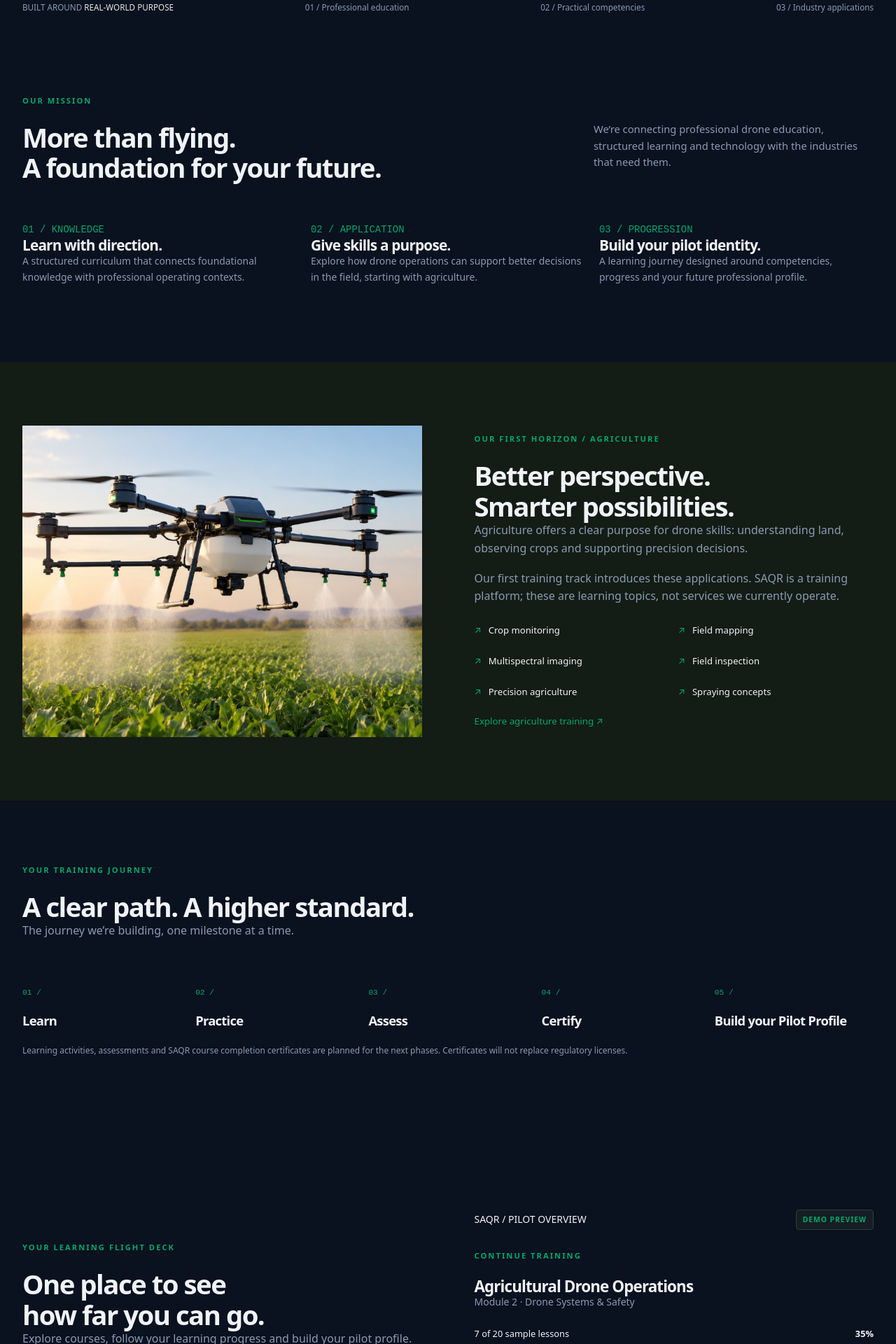
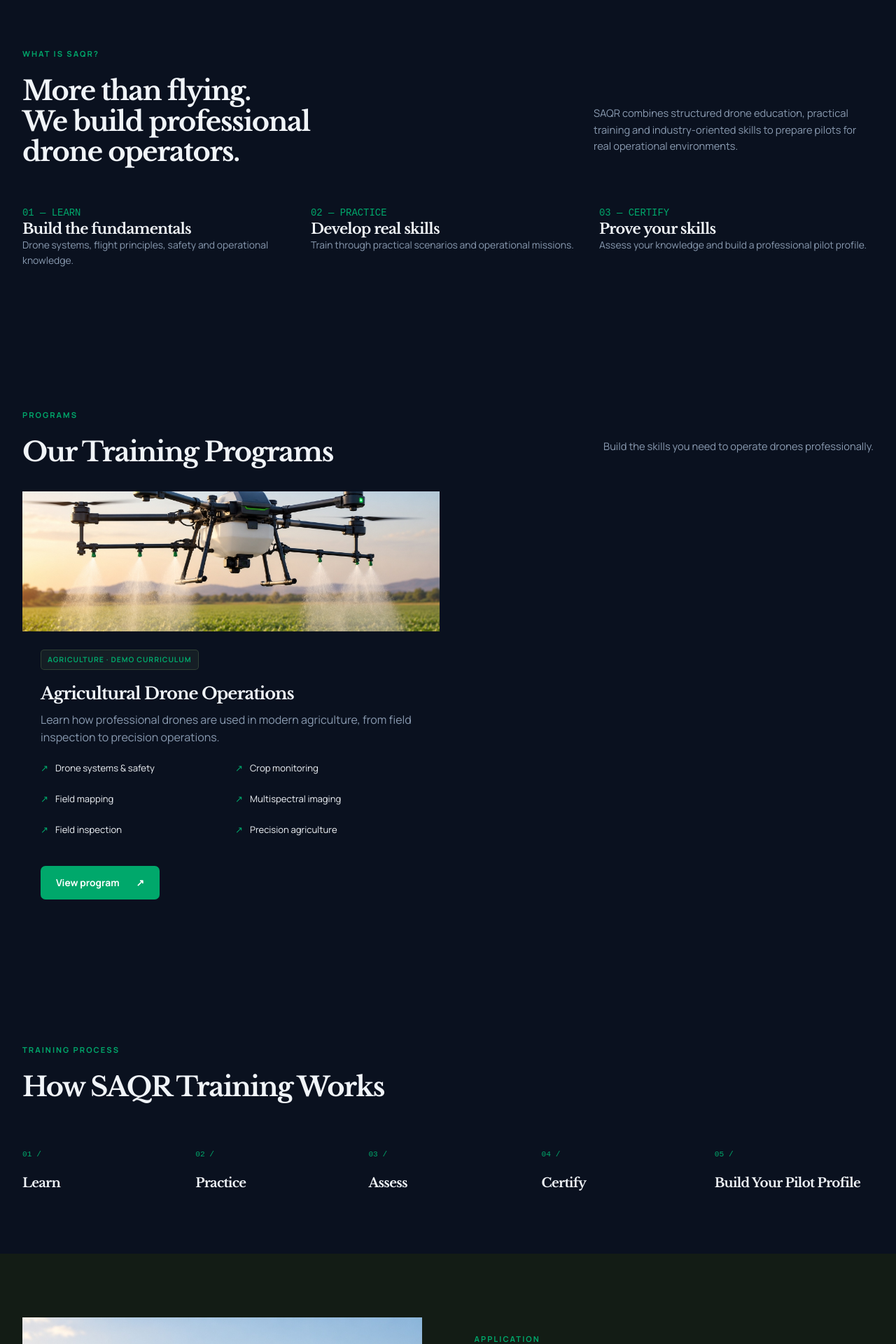
Before and after one commit to saqr-simulation/Saqr_website, a Next.js app in the folder apps/web/: page / in a window 1280 px wide. Shown: the part 820-2740 px from the top of the page at 70% size. Built offline with nearby package versions, Linux system fonts and the light colour scheme; no server answers.

Commit message:
feat: restructure homepage and add scroll reveal animations

```diff
--- a/apps/web/app/(public)/page.tsx
+++ b/apps/web/app/(public)/page.tsx
@@ -1,34 +1,19 @@
-import { Badge, Button, Card, FieldVisual, Progress } from '@saqr/ui';
+import { Badge, Button, Card, FieldVisual, Progress, Reveal } from '@saqr/ui';
 import { platformUrl } from '../../lib/config';
-const features = [
-  [
-    '01 / KNOWLEDGE',
-    'Learn with direction.',
-    'A structured curriculum that connects foundational knowledge with professional operating contexts.',
-  ],
-  [
-    '02 / APPLICATION',
-    'Give skills a purpose.',
-    'Explore how drone operations can support better decisions in the field, starting with agriculture.',
-  ],
-  [
-    '03 / PROGRESSION',
-    'Build your pilot identity.',
-    'A learning journey designed around competencies, progress and your future professional profile.',
-  ],
-];
+
 export default function Home() {
   return (
     <>
       <section className="hero container">
+        <Reveal>
           <div>
             <p className="eyebrow">THE NEXT GENERATION OF DRONE PILOTS</p>
             <h1>
-            Train for the future of <em>professional drone operations.</em>
+              Professional Drone Training,<br />
+              <em>Built for the Real World.</em>
             </h1>
             <p className="hero-description muted">
-            SAQR trains the next generation of professional drone pilots,
-            starting with agriculture.
+              SAQR trains professional drone pilots with practical skills for agriculture and real-world industrial applications.
             </p>
             <div className="hero-actions">
               <Button asChild>
@@ -37,70 +22,143 @@
                 </a>
               </Button>
               <Button asChild variant="secondary">
-              <a href="/about">
-                Discover SAQR <span aria-hidden="true">→</span>
+                <a href="/training">
+                  Explore Programs <span aria-hidden="true">→</span>
                 </a>
               </Button>
             </div>
             <p className="hero-footnote">
-            <span className="status-dot" /> AGRICULTURE FIRST. BUILT FOR WHAT’S
-            NEXT.
+              <span className="status-dot" /> Learn. Practice. Assess. Certify.
             </p>
           </div>
-        <div className="hero-art">
+        </Reveal>
+        <Reveal delay={0.2} className="hero-art">
           <FieldVisual />
-        </div>
+        </Reveal>
       </section>
-      <div className="container strip">
-        <span>
-          BUILT AROUND <strong>REAL-WORLD PURPOSE</strong>
-        </span>
-        <span>01 / Professional education</span>
-        <span>02 / Practical competencies</span>
-        <span>03 / Industry applications</span>
-      </div>
+
       <section className="section container">
+        <Reveal>
           <div className="section-heading">
             <div>
-            <p className="eyebrow">OUR MISSION</p>
+              <p className="eyebrow">WHAT IS SAQR?</p>
               <h2>
-              More than flying.
-              <br />A foundation for your future.
+                More than flying.<br />
+                We build professional drone operators.
               </h2>
             </div>
             <p className="muted">
-            We’re connecting professional drone education, structured learning
-            and technology with the industries that need them.
+              SAQR combines structured drone education, practical training and industry-oriented skills to prepare pilots for real operational environments.
             </p>
           </div>
+        </Reveal>
         <div className="grid-3">
-          {features.map(([number, title, description]) => (
-            <Card key={number} className="feature-card">
-              <p className="feature-number">{number}</p>
-              <h3>{title}</h3>
-              <p className="muted">{description}</p>
+          <Reveal delay={0.1}>
+            <Card className="feature-card">
+              <p className="feature-number">01 — LEARN</p>
+              <h3>Build the fundamentals</h3>
+              <p className="muted">Drone systems, flight principles, safety and operational knowledge.</p>
             </Card>
-          ))}
+          </Reveal>
+          <Reveal delay={0.2}>
+            <Card className="feature-card">
+              <p className="feature-number">02 — PRACTICE</p>
+              <h3>Develop real skills</h3>
+              <p className="muted">Train through practical scenarios and operational missions.</p>
+            </Card>
+          </Reveal>
+          <Reveal delay={0.3}>
+            <Card className="feature-card">
+              <p className="feature-number">03 — CERTIFY</p>
+              <h3>Prove your skills</h3>
+              <p className="muted">Assess your knowledge and build a professional pilot profile.</p>
+            </Card>
+          </Reveal>
         </div>
       </section>
+
+      <section className="section container">
+        <Reveal>
+          <div className="section-heading">
+            <div>
+              <p className="eyebrow">PROGRAMS</p>
+              <h2>Our Training Programs</h2>
+            </div>
+            <p className="muted">
+              Build the skills you need to operate drones professionally.
+            </p>
+          </div>
+        </Reveal>
+        <div className="grid-2">
+          <Reveal delay={0.1}>
+            <Card className="course-card">
+              <FieldVisual compact />
+              <div className="course-content">
+                <Badge>AGRICULTURE · DEMO CURRICULUM</Badge>
+                <h2>Agricultural Drone Operations</h2>
+                <p className="muted">
+                  Learn how professional drones are used in modern agriculture, from field inspection to precision operations.
+                </p>
+                <div className="use-cases" style={{ marginTop: '20px' }}>
+                  <span>Drone systems & safety</span>
+                  <span>Crop monitoring</span>
+                  <span>Field mapping</span>
+                  <span>Multispectral imaging</span>
+                  <span>Field inspection</span>
+                  <span>Precision agriculture</span>
+                </div>
+                <div style={{ marginTop: '30px' }}>
+                  <Button asChild>
+                    <a href="/agriculture">
+                      View program <span aria-hidden="true">↗</span>
+                    </a>
+                  </Button>
+                </div>
+              </div>
+            </Card>
+          </Reveal>
+        </div>
+      </section>
+
+      <section className="section container">
+        <Reveal>
+          <p className="eyebrow">TRAINING PROCESS</p>
+          <h2>How SAQR Training Works</h2>
+        </Reveal>
+        <div className="journey">
+          <Reveal delay={0.1} className="journey-step">
+            <span>01 /</span>
+            <h3>Learn</h3>
+          </Reveal>
+          <Reveal delay={0.2} className="journey-step">
+            <span>02 /</span>
+            <h3>Practice</h3>
+          </Reveal>
+          <Reveal delay={0.3} className="journey-step">
+            <span>03 /</span>
+            <h3>Assess</h3>
+          </Reveal>
+          <Reveal delay={0.4} className="journey-step">
+            <span>04 /</span>
+            <h3>Certify</h3>
+          </Reveal>
+          <Reveal delay={0.5} className="journey-step">
+            <span>05 /</span>
+            <h3>Build Your Pilot Profile</h3>
+          </Reveal>
+        </div>
+      </section>
+
       <section className="agriculture-section">
         <div className="section container split">
+          <Reveal>
             <FieldVisual />
-          <div>
-            <p className="eyebrow">OUR FIRST HORIZON / AGRICULTURE</p>
-            <h2>
-              Better perspective.
-              <br />
-              Smarter possibilities.
-            </h2>
+          </Reveal>
+          <Reveal delay={0.2}>
+            <p className="eyebrow">APPLICATION</p>
+            <h2>Drone Technology Meets Agriculture.</h2>
             <p className="muted">
-              Agriculture offers a clear purpose for drone skills: understanding
-              land, observing crops and supporting precision decisions.
-            </p>
-            <p className="muted">
-              Our first training track introduces these applications. SAQR is a
-              training platform; these are learning topics, not services we
-              currently operate.
+              Learn how professional drone operations can support modern agriculture through data, inspection and precision workflows.
             </p>
             <div className="use-cases">
               {[
@@ -114,131 +172,103 @@
                 <span key={item}>{item}</span>
               ))}
             </div>
-            <a href="/agriculture" className="text-link">
-              Explore agriculture training ↗
+            <div style={{ marginTop: '30px' }}>
+              <Button asChild variant="secondary">
+                <a href="/agriculture">
+                  Explore Agriculture Training <span aria-hidden="true">→</span>
                 </a>
+              </Button>
             </div>
+          </Reveal>
         </div>
       </section>
-      <section className="section container">
-        <p className="eyebrow">YOUR TRAINING JOURNEY</p>
-        <h2>A clear path. A higher standard.</h2>
+
+      <section id="platform" className="container section split">
+        <Reveal>
+          <p className="eyebrow">THE PLATFORM</p>
+          <h2>Your Training Journey, In One Place.</h2>
           <p className="muted">
-          The journey we’re building, one milestone at a time.
-        </p>
-        <div className="journey">
-          {[
-            'Learn',
-            'Practice',
-            'Assess',
-            'Certify',
-            'Build your Pilot Profile',
-          ].map((step, index) => (
-            <div className="journey-step" key={step}>
-              <span>0{index + 1} /</span>
-              <h3>{step}</h3>
-            </div>
-          ))}
-        </div>
-        <p className="legal-note">
-          Learning activities, assessments and SAQR course completion
-          certificates are planned for the next phases. Certificates will not
-          replace regulatory licenses.
-        </p>
-      </section>
-      <section className="container section split">
-        <div>
-          <p className="eyebrow">YOUR LEARNING FLIGHT DECK</p>
-          <h2>
-            One place to see
-            <br />
-            how far you can go.
-          </h2>
-          <p className="muted">
-            Explore courses, follow your learning progress and build your pilot
-            profile. AI learning support and certification are on the roadmap.
+            Track your courses, progress, assessments and professional development from a single learning platform.
           </p>
           <Button asChild variant="secondary">
-            <a href={platformUrl()}>Explore the platform ↗</a>
+            <a href={platformUrl()}>Explore the Platform <span aria-hidden="true">↗</span></a>
           </Button>
-        </div>
-        <div className="preview">
-          <div className="flex justify-between items-center mb-7">
-            <span className="text-sm">SAQR / PILOT OVERVIEW</span>
+        </Reveal>
+        <Reveal delay={0.2} className="preview">
+          <div style={{ display: 'flex', justifyContent: 'space-between', alignItems: 'center', marginBottom: '28px' }}>
+            <span style={{ fontSize: '0.875rem' }}>SAQR / PILOT OVERVIEW</span>
             <Badge>DEMO PREVIEW</Badge>
           </div>
           <p className="eyebrow">CONTINUE TRAINING</p>
           <h3>Agricultural Drone Operations</h3>
-          <p className="muted text-sm">Module 2 · Drone Systems & Safety</p>
+          <p className="muted" style={{ fontSize: '0.875rem' }}>Module 2 · Drone Systems & Safety</p>
           <div className="preview-row">
             <span>7 of 20 sample lessons</span>
             <strong>35%</strong>
           </div>
           <Progress value={35} />
-          <div className="grid-2 mt-7">
+          <div className="grid-2" style={{ marginTop: '28px' }}>
             <Card>
-              <p className="text-sm">SAQR AI</p>
-              <span className="muted text-xs">Learning support · planned</span>
+              <p style={{ fontSize: '0.875rem' }}>Course progress</p>
+              <span className="muted" style={{ fontSize: '0.75rem' }}>Track your modules</span>
             </Card>
             <Card>
-              <p className="text-sm">Pilot Profile</p>
-              <span className="muted text-xs">Your professional journey</span>
+              <p style={{ fontSize: '0.875rem' }}>Pilot Profile</p>
+              <span className="muted" style={{ fontSize: '0.75rem' }}>Certificates & assessments</span>
             </Card>
           </div>
-        </div>
+        </Reveal>
       </section>
+
       <section id="why-saqr" className="section container">
+        <Reveal>
           <div className="section-heading">
             <div>
               <p className="eyebrow">WHY SAQR</p>
-            <h2>
-              Designed for pilots.
-              <br />
-              Connected to industry.
-            </h2>
+              <h2>Why Train With SAQR?</h2>
             </div>
-          <p className="muted">
-            A focused beginning in agriculture, with room to grow into new
-            professional specializations.
-          </p>
           </div>
+        </Reveal>
         <div className="grid-3">
-          {[
-            [
-              'Industry-oriented',
-              'Learn with agricultural operating contexts in mind.',
-            ],
-            [
-              'Structured by design',
-              'Move through a clear sequence of knowledge and competencies.',
-            ],
-            [
-              'Built to grow',
-              'A foundation for AI-assisted learning, credentials and future tracks.',
-            ],
-          ].map(([title, text]) => (
-            <Card key={title}>
-              <h3>{title}</h3>
-              <p className="muted text-sm">{text}</p>
+          <Reveal delay={0.1}>
+            <Card>
+              <p className="feature-number">01 — Industry-oriented</p>
+              <h3 style={{ fontSize: '1.2rem', marginTop: '10px' }}>Training built around real operational contexts.</h3>
             </Card>
-          ))}
+          </Reveal>
+          <Reveal delay={0.2}>
+            <Card>
+              <p className="feature-number">02 — Practical by design</p>
+              <h3 style={{ fontSize: '1.2rem', marginTop: '10px' }}>Learn through a structured path from knowledge to practical assessment.</h3>
+            </Card>
+          </Reveal>
+          <Reveal delay={0.3}>
+            <Card>
+              <p className="feature-number">03 — Built to grow</p>
+              <h3 style={{ fontSize: '1.2rem', marginTop: '10px' }}>Develop skills, credentials and a professional pilot profile.</h3>
+            </Card>
+          </Reveal>
         </div>
       </section>
+
       <section className="section cta-band">
+        <Reveal>
           <div className="container">
             <p className="eyebrow">YOUR FUTURE TAKES FLIGHT HERE</p>
             <h2>
-            Start with curiosity.
-            <br />
+              Start with curiosity.<br />
               Build with purpose.
             </h2>
             <p className="muted">
               Your professional drone journey starts with the first step.
             </p>
+            <div style={{ marginTop: '30px' }}>
               <Button asChild>
-            <a href={platformUrl()}>Start Your Pilot Journey ↗</a>
+                <a href={platformUrl()}>Start Your Pilot Journey <span aria-hidden="true">↗</span></a>
               </Button>
             </div>
+          </div>
+        </Reveal>
       </section>
     </>
   );
--- a/apps/web/app/layout.tsx
+++ b/apps/web/app/layout.tsx
@@ -1,5 +1,14 @@
+import { Manrope, Libre_Baskerville } from 'next/font/google';
 import './globals.css';
 import type { Metadata } from 'next';
+
+const manrope = Manrope({ subsets: ['latin'], variable: '--font-manrope' });
+const libreBaskerville = Libre_Baskerville({
+  weight: ['400', '700'],
+  subsets: ['latin'],
+  variable: '--font-libre-baskerville'
+});
+
 export const metadata: Metadata = {
   title: {
     default: 'SAQR | Professional drone training',
@@ -8,11 +17,12 @@
   description:
     'Train for the future of professional drone operations. Agriculture first.',
 };
+
 export default function Layout({
   children,
 }: Readonly<{ children: React.ReactNode }>) {
   return (
-    <html lang="en">
+    <html lang="en" className={`${manrope.variable} ${libreBaskerville.variable}`}>
       <body>{children}</body>
     </html>
   );
--- a/apps/web/components/site-shell.tsx
+++ b/apps/web/components/site-shell.tsx
@@ -2,12 +2,13 @@
 import { platformUrl } from '../lib/config';
 const links = [
   ['Home', '/'],
-  ['About', '/about'],
   ['Training', '/training'],
   ['Agriculture', '/agriculture'],
-  ['Why SAQR', '/#why-saqr'],
+  ['Platform', '/#platform'],
+  ['About', '/about'],
   ['Contact', '/contact'],
 ];
+
 function Links() {
   return (
     <Navigation>
@@ -54,8 +55,11 @@
         </a>
         <span>New perspectives. Grounded in purpose.</span>
         <div className="flex gap-5">
-          <a href="/contact">Contact & partnerships</a>
-          <a href={platformUrl('/login')}>Pilot login ↗</a>
+          <a href="/training">Training</a>
+          <a href="/agriculture">Agriculture</a>
+          <a href="/#platform">Platform</a>
+          <a href="/about">About</a>
+          <a href="/contact">Contact</a>
         </div>
         <span>© {new Date().getFullYear()} SAQR</span>
       </footer>
--- a/packages/ui/src/index.tsx
+++ b/packages/ui/src/index.tsx
@@ -8,6 +8,7 @@
 import { clsx, type ClassValue } from 'clsx';
 import { twMerge } from 'tailwind-merge';
 export { Dialog, Dropdown } from './overlays';
+export { Reveal } from './reveal';
 export function cn(...inputs: ClassValue[]) {
   return twMerge(clsx(inputs));
 }
--- /dev/null
+++ b/packages/ui/src/reveal.tsx
@@ -0,0 +1,49 @@
+'use client';
+
+import { useEffect, useRef, useState, ReactNode } from 'react';
+
+export function Reveal({
+  children,
+  delay = 0,
+  className = ''
+}: {
+  children: ReactNode;
+  delay?: number;
+  className?: string;
+}) {
+  const [isVisible, setIsVisible] = useState(false);
+  const ref = useRef<HTMLDivElement>(null);
+
+  useEffect(() => {
+    const observer = new IntersectionObserver(
+      (entries) => {
+        const entry = entries[0];
+        if (entry && entry.isIntersecting) {
+          setIsVisible(true);
+          observer.disconnect();
+        }
+      },
+      { threshold: 0.1, rootMargin: '0px 0px -50px 0px' }
+    );
+
+    if (ref.current) {
+      observer.observe(ref.current);
+    }
+
+    return () => observer.disconnect();
+  }, []);
+
+  return (
+    <div
+      ref={ref}
+      className={className}
+      style={{
+        opacity: isVisible ? 1 : 0,
+        transform: isVisible ? 'translateY(0)' : 'translateY(30px)',
+        transition: `opacity 0.6s cubic-bezier(0.16, 1, 0.3, 1) ${delay}s, transform 0.6s cubic-bezier(0.16, 1, 0.3, 1) ${delay}s`,
+      }}
+    >
+      {children}
+    </div>
+  );
+}
--- a/packages/ui/src/styles.css
+++ b/packages/ui/src/styles.css
@@ -1,6 +1,7 @@
 @theme {
   --color-saqr: #00a86b;
-  --font-sans: system-ui, -apple-system, BlinkMacSystemFont, 'Helvetica Neue', Helvetica, Arial, sans-serif;
+  --font-sans: var(--font-manrope), system-ui, sans-serif;
+  --font-serif: var(--font-libre-baskerville), serif;
 }
 :root {
   color-scheme: dark;
@@ -26,6 +27,10 @@
   color: var(--foreground);
   font-family: var(--font-sans);
   line-height: 1.6;
+}
+h1, h2, h3, h4, h5, h6 {
+  font-family: var(--font-serif);
+  font-weight: 700;
 }
 a {
   color: inherit;
@@ -111,7 +116,6 @@
 .logo-dot {
   color: var(--primary);
   margin-left: -8px;
-  animation: pulseDot 2s infinite;
 }
 .button {
   display: inline-flex;
@@ -1175,51 +1179,6 @@
     gap: 12px;
   }
 }
-
-/* --- ANIMATIONS & DYNAMICS --- */
-@keyframes fadeInUp {
-  from { opacity: 0; transform: translateY(20px); }
-  to { opacity: 1; transform: translateY(0); }
-}
-
-@keyframes slowZoom {
-  0% { transform: scale(1); }
-  50% { transform: scale(1.05); }
-  100% { transform: scale(1); }
-}
-
-@keyframes pulseDot {
-  0% { opacity: 1; box-shadow: 0 0 0 0 rgba(0, 168, 107, 0.4); }
-  70% { opacity: 0.5; box-shadow: 0 0 0 6px transparent; }
-  100% { opacity: 1; box-shadow: 0 0 0 0 transparent; }
-}
-
-.hero h1 { animation: fadeInUp 0.8s cubic-bezier(0.16, 1, 0.3, 1) both; animation-delay: 0.1s; }
-.hero-description { animation: fadeInUp 0.8s cubic-bezier(0.16, 1, 0.3, 1) both; animation-delay: 0.2s; }
-.hero-actions { animation: fadeInUp 0.8s cubic-bezier(0.16, 1, 0.3, 1) both; animation-delay: 0.3s; }
-
-.field-visual img {
-  animation: slowZoom 20s ease-in-out infinite;
-}
-
-.status-dot, .map-status > span {
-  animation: pulseDot 2s infinite;
-}
-
-.card, .preview {
-  transition: transform 0.3s ease, background 0.3s ease;
-}
-.card:hover, .preview:hover {
-  transform: translateY(-4px);
-  background: rgba(255, 255, 255, 0.02);
-}
-
-.button {
-  transition: transform 0.2s ease, background 0.2s ease, opacity 0.2s ease;
-}
-.button:hover {
-  transform: scale(1.02);
-}
 @media (prefers-reduced-motion: reduce) {
   html {
     scroll-behavior: auto;
```
Also changed, not shown: 1 other file (tests, documents, lock files or other folders). Lines whose indentation alone changed are shown as unchanged.
